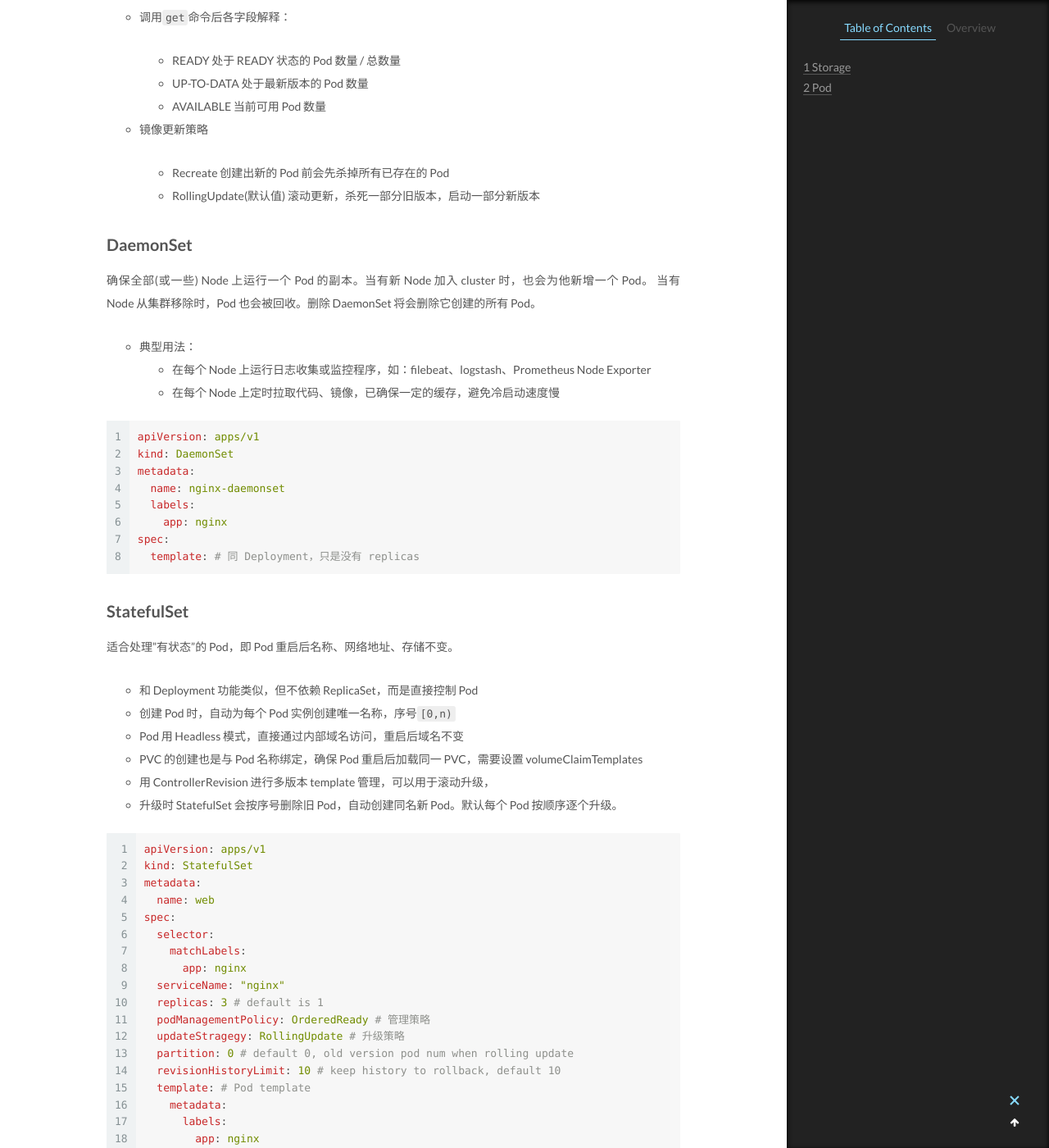
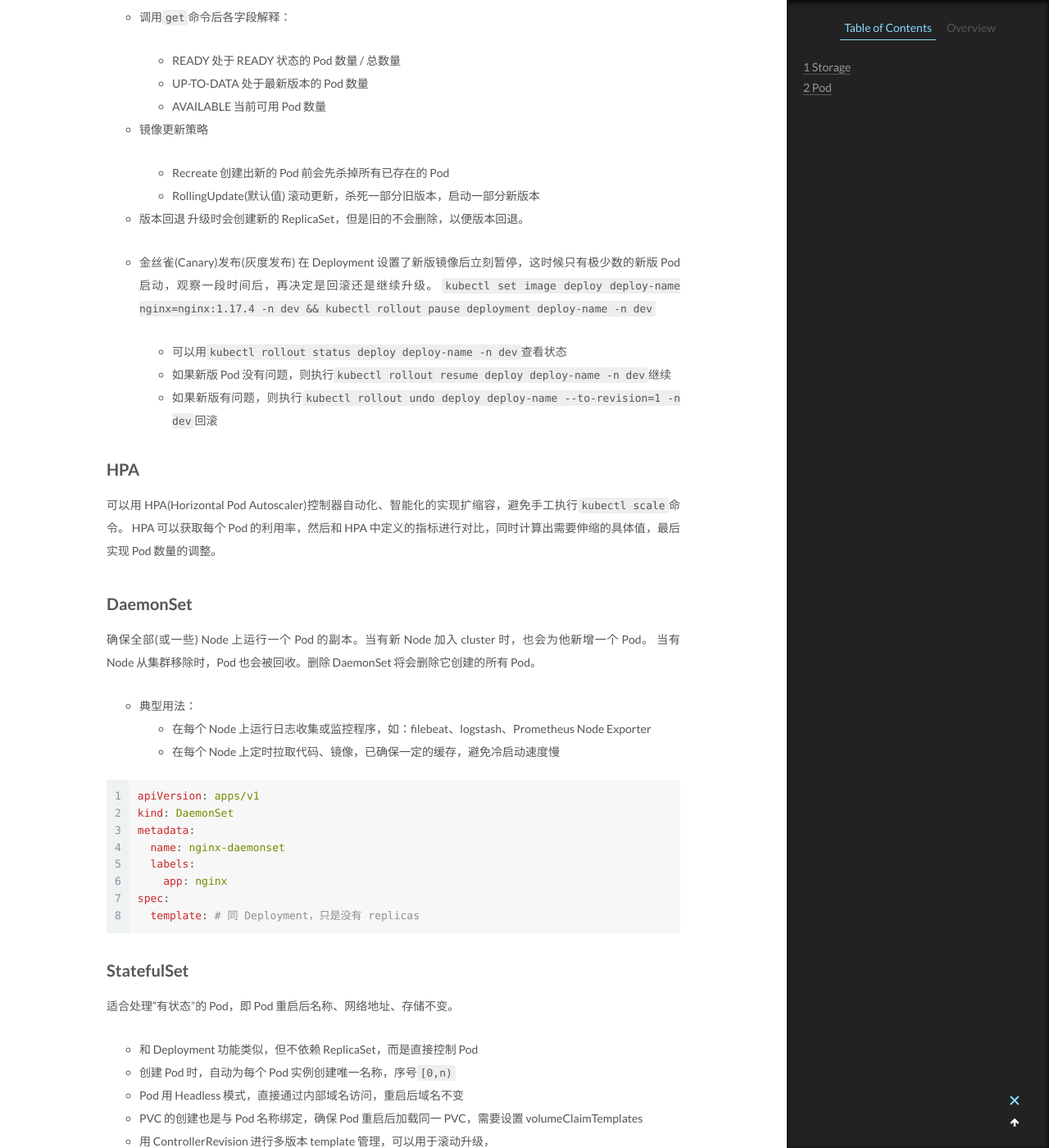
Before and after one commit to CodeHunter2006/CodeHunter2006.github.io, a Jekyll site: the page built from _posts/2021-10-12-Kubernetes_Spec.md, in a window 1280 px wide and 1400 px high, scrolled down 4296 px. Shown: the whole window at 82% size. Built offline with Jekyll 4.4.1, drawn with Linux system fonts in a browser that asks for light colours.

Commit message:
docs: add contents

```diff
--- a/_posts/2021-10-12-Kubernetes_Spec.md
+++ b/_posts/2021-10-12-Kubernetes_Spec.md
@@ -182,10 +182,26 @@ spec:
     当前可用 Pod 数量
 
 - 镜像更新策略
+
   - Recreate
     创建出新的 Pod 前会先杀掉所有已存在的 Pod
   - RollingUpdate(默认值)
     滚动更新，杀死一部分旧版本，启动一部分新版本
+
+- 版本回退
+  升级时会创建新的 ReplicaSet，但是旧的不会删除，以便版本回退。
+
+- 金丝雀(Canary)发布(灰度发布)
+  在 Deployment 设置了新版镜像后立刻暂停，这时候只有极少数的新版 Pod 启动，观察一段时间后，再决定是回滚还是继续升级。
+  `kubectl set image deploy deploy-name nginx=nginx:1.17.4 -n dev && kubectl rollout pause deployment deploy-name -n dev`
+  - 可以用`kubectl rollout status deploy deploy-name -n dev`查看状态
+  - 如果新版 Pod 没有问题，则执行`kubectl rollout resume deploy deploy-name -n dev`继续
+  - 如果新版有问题，则执行`kubectl rollout undo deploy deploy-name --to-revision=1 -n dev`回滚
+
+## HPA
+
+可以用 HPA(Horizontal Pod Autoscaler)控制器自动化、智能化的实现扩缩容，避免手工执行`kubectl scale`命令。
+HPA 可以获取每个 Pod 的利用率，然后和 HPA 中定义的指标进行对比，同时计算出需要伸缩的具体值，最后实现 Pod 数量的调整。
 
 ## DaemonSet
 
```
Also changed, not shown: _posts/2021-10-10-Kubernetes_Command.md (+26 -6 lines).
